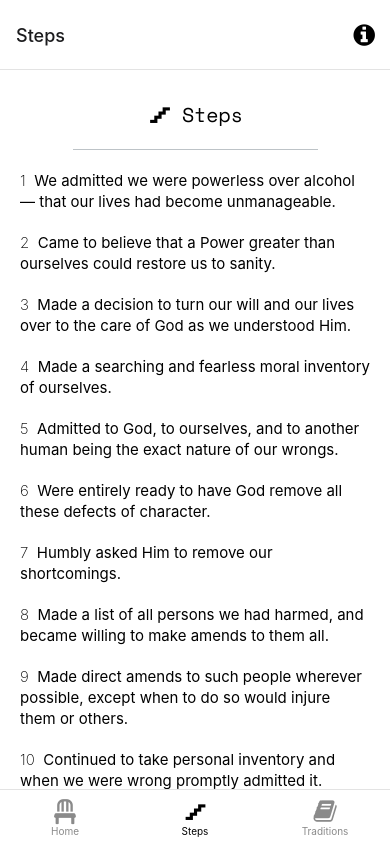
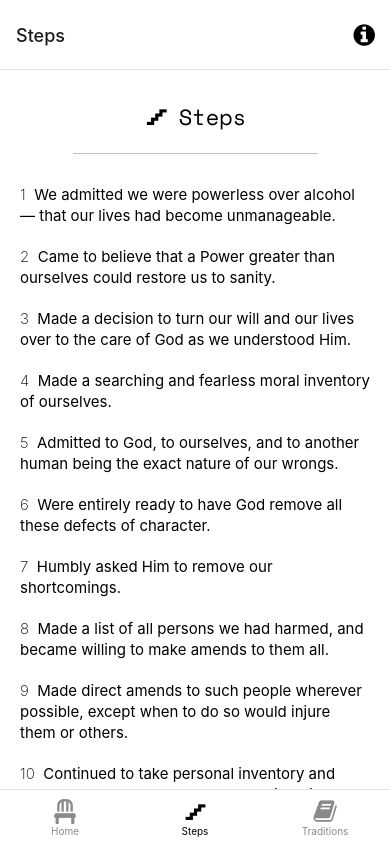
Before and after one commit to WildPastry/JustForToday, a React Native app: screen /Steps in a window 390 px wide. Built offline with nearby package versions, Linux system fonts and the light colour scheme; what expo-linking would draw is missing.

Commit message:
Adjusting styles

```diff
--- a/app/screens/About.tsx
+++ b/app/screens/About.tsx
@@ -109,7 +109,7 @@ const styles = StyleSheet.create({
     padding: 20
   },
   title: {
-    fontSize: 20,
+    fontSize: 22,
     textAlign: 'center',
     marginBottom: 20
   },
--- a/app/screens/Steps.tsx
+++ b/app/screens/Steps.tsx
@@ -69,7 +69,7 @@ const styles = StyleSheet.create({
     marginTop: 10
   },
   title: {
-    fontSize: 20,
+    fontSize: 22,
     marginLeft: 10
   },
   icon: {
@@ -77,7 +77,8 @@ const styles = StyleSheet.create({
   },
   divider: {
     alignSelf: 'center',
-    marginVertical: 20,
+    marginBottom: 30,
+    marginTop: 20,
     height: 1,
     width: '70%'
   }
--- a/app/screens/Traditions.tsx
+++ b/app/screens/Traditions.tsx
@@ -116,11 +116,11 @@ const styles = StyleSheet.create({
   controls: {
     flexDirection: 'row',
     gap: 20,
-    marginBottom: 20,
+    marginBottom: 30,
     marginTop: 10
   },
   title: {
-    fontSize: 20,
+    fontSize: 22,
     marginLeft: 10
   },
   text: {
```
